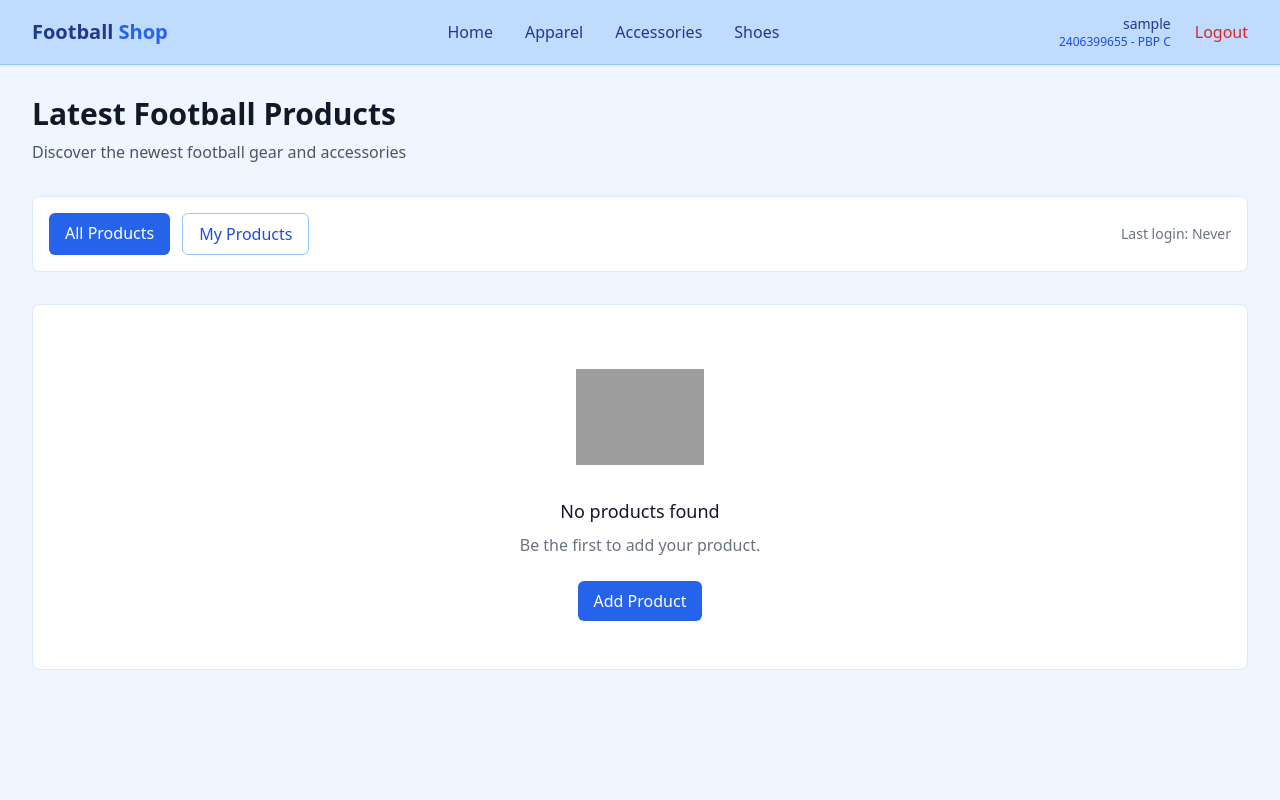
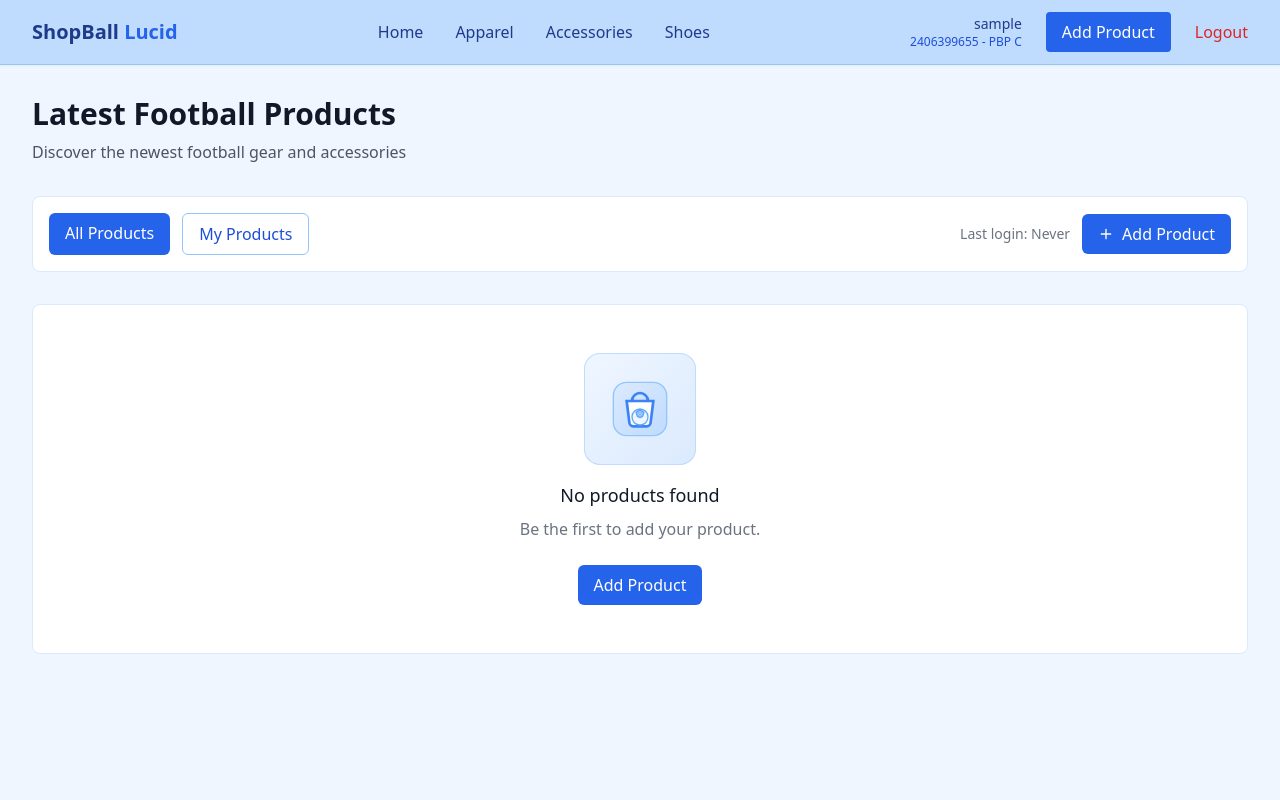
Before and after one commit to lucidd2712/EDagang_FootballLcd, a Django app: page / in a window 1280 px wide. Run offline with Django 5.2, Linux system fonts and the light colour scheme; the visitor is signed in with stand-in values (Sample User, id 1); data that the repository does not hold is empty; some libraries are stand-ins or nearby versions; grey boxes are pictures that could not be loaded.

Commit message:
tugas 5 part 6

```diff
--- a/main/templates/create_product.html
+++ b/main/templates/create_product.html
@@ -1,6 +1,6 @@
 {% extends 'base.html' %}
 {% block meta %}
-<title>Add Product - Football Shop</title>
+<title>Add Product - ShopBall Lucid</title>
 {% endblock meta %}
 
 {% block content %}
--- a/main/templates/edit_product.html
+++ b/main/templates/edit_product.html
@@ -2,7 +2,7 @@
 {% load static %}
 
 {% block meta %}
-<title>Edit Product - Football Shop</title>
+<title>Edit Product - ShopBall Lucid</title>
 {% endblock meta %}
 
 {% block content %}
--- a/main/templates/home.html
+++ b/main/templates/home.html
@@ -16,34 +16,53 @@
       <p class="text-gray-600">Discover the newest football gear and accessories</p>
     </div>
 
-    <!-- Filter Section -->
+    <!-- Filter + Actions -->
     <div class="flex flex-col sm:flex-row sm:items-center sm:justify-between mb-8 bg-white rounded-lg border border-blue-100 p-4">
+      <!-- left: filters -->
       <div class="flex space-x-3 mb-4 sm:mb-0">
-        <a href="?" class="{% if request.GET.filter == 'all' or not request.GET.filter  %} bg-blue-600 text-white{% else %}bg-white text-blue-700 border border-blue-300{% endif %} px-4 py-2 rounded-md font-medium transition-colors hover:bg-blue-600 hover:text-white">
+        <a href="?"
+           class="{% if request.GET.filter == 'all' or not request.GET.filter %} bg-blue-600 text-white {% else %} bg-white text-blue-700 border border-blue-300 {% endif %} px-4 py-2 rounded-md font-medium transition-colors hover:bg-blue-600 hover:text-white">
           All Products
         </a>
-        <a href="?filter=my" class="{% if request.GET.filter == 'my' %} bg-blue-600 text-white{% else %}bg-white text-blue-700 border border-blue-300{% endif %} px-4 py-2 rounded-md font-medium transition-colors hover:bg-blue-600 hover:text-white">
+        <a href="?filter=my"
+           class="{% if request.GET.filter == 'my' %} bg-blue-600 text-white {% else %} bg-white text-blue-700 border border-blue-300 {% endif %} px-4 py-2 rounded-md font-medium transition-colors hover:bg-blue-600 hover:text-white">
           My Products
         </a>
       </div>
+
+      <!-- right: last login + add product -->
       {% if user.is_authenticated %}
-        <div class="text-sm text-gray-500">
-          Last login: {{ last_login }}
-        </div>
+      <div class="flex items-center gap-3 justify-between sm:justify-end">
+        <span class="text-sm text-gray-500 hidden sm:inline">Last login: {{ last_login }}</span>
+        <a href="{% url 'main:create_product' %}"
+           class="inline-flex items-center gap-2 px-4 py-2 bg-blue-600 text-white rounded-md font-medium hover:bg-blue-700 transition-colors">
+          <svg xmlns="http://www.w3.org/2000/svg" class="h-4 w-4" viewBox="0 0 24 24" fill="none" stroke="currentColor" stroke-width="2">
+            <path d="M12 5v14M5 12h14" stroke-linecap="round" stroke-linejoin="round"/>
+          </svg>
+          <span class="hidden sm:inline">Add Product</span>
+          <span class="sm:hidden">Add</span>
+        </a>
+      </div>
       {% endif %}
     </div>
 
-    <!-- Products Grid -->
+    <!-- Products -->
     {% if not products %}
       <div class="bg-white rounded-lg border border-blue-100 p-12 text-center">
-        <div class="w-32 h-32 mx-auto mb-4">
-          <img src="{% static 'image/no-news.png' %}" alt="No products" class="w-full h-full object-contain">
+        <div class="mx-auto mb-4 flex h-28 w-28 items-center justify-center rounded-2xl bg-gradient-to-br from-blue-50 to-blue-100 ring-1 ring-inset ring-blue-200">
+          <img src="{% static 'image/no-products.svg' %}" alt="No products" class="h-16 w-16" />
         </div>
         <h3 class="text-lg font-medium text-gray-900 mb-2">No products found</h3>
         <p class="text-gray-500 mb-6">Be the first to add your product.</p>
+        {% if user.is_authenticated %}
         <a href="{% url 'main:create_product' %}" class="inline-flex items-center px-4 py-2 bg-blue-600 text-white rounded-md hover:bg-blue-700 transition-colors">
           Add Product
         </a>
+        {% else %}
+        <a href="{% url 'main:login' %}" class="inline-flex items-center px-4 py-2 bg-blue-600 text-white rounded-md hover:bg-blue-700 transition-colors">
+          Sign in to add
+        </a>
+        {% endif %}
       </div>
     {% else %}
       <div class="grid grid-cols-1 md:grid-cols-2 lg:grid-cols-3 gap-6">
@@ -53,5 +72,16 @@
       </div>
     {% endif %}
   </div>
+
+  <!-- FAB (mobile only) -->
+  {% if user.is_authenticated %}
+  <a href="{% url 'main:create_product' %}"
+     class="fixed sm:hidden bottom-6 right-6 p-4 rounded-full shadow-lg bg-blue-600 text-white hover:bg-blue-700 transition-colors"
+     aria-label="Add Product">
+    <svg xmlns="http://www.w3.org/2000/svg" class="h-6 w-6" viewBox="0 0 24 24" fill="none" stroke="currentColor" stroke-width="2">
+      <path d="M12 5v14M5 12h14" stroke-linecap="round" stroke-linejoin="round"/>
+    </svg>
+  </a>
+  {% endif %}
 </div>
 {% endblock content %}
--- a/main/templates/show_product.html
+++ b/main/templates/show_product.html
@@ -2,7 +2,7 @@
 {% load static %}
 
 {% block meta %}
-<title>{{ product.name }} - Football Shop</title>
+<title>{{ product.name }} - ShopBall Lucid</title>
 {% endblock meta %}
 
 {% block content %}
--- a/main/views.py
+++ b/main/views.py
@@ -37,7 +37,7 @@ def show_main(request, category=None):
     }
     return render(request, "home.html", context)
 
-
+@login_required(login_url='/login')
 def create_product(request):
     form = ProductForm(request.POST or None)
     if form.is_valid() and request.method == "POST":
--- a/templates/navbar.html
+++ b/templates/navbar.html
@@ -5,16 +5,20 @@
       <!-- Logo -->
       <div class="flex items-center">
         <h1 class="text-xl font-semibold text-blue-900">
-          Football <span class="text-blue-600">Shop</span>
+          ShopBall <span class="text-blue-600">Lucid</span>
         </h1>
       </div>
 
       <!-- Desktop Navigation -->
       <div class="hidden md:flex items-center space-x-8">
-        <a href="{% url 'main:show_main' %}" class="text-blue-900 hover:text-blue-700 font-medium transition-colors">Home</a>
-        <a href="{% url 'main:apparel' %}" class="text-blue-900 hover:text-blue-700 font-medium transition-colors">Apparel</a>
-        <a href="{% url 'main:accessories' %}" class="text-blue-900 hover:text-blue-700 font-medium transition-colors">Accessories</a>
-        <a href="{% url 'main:shoes' %}" class="text-blue-900 hover:text-blue-700 font-medium transition-colors">Shoes</a>
+        <a href="{% url 'main:show_main' %}"
+           class="text-blue-900 hover:text-blue-700 font-medium transition-colors">Home</a>
+        <a href="{% url 'main:apparel' %}"
+           class="text-blue-900 hover:text-blue-700 font-medium transition-colors">Apparel</a>
+        <a href="{% url 'main:accessories' %}"
+           class="text-blue-900 hover:text-blue-700 font-medium transition-colors">Accessories</a>
+        <a href="{% url 'main:shoes' %}"
+           class="text-blue-900 hover:text-blue-700 font-medium transition-colors">Shoes</a>
       </div>
 
       <!-- Desktop User Section -->
@@ -24,6 +28,10 @@
             <div class="text-sm font-medium text-blue-900">{{ name|default:user.username }}</div>
             <div class="text-xs text-blue-700">{{ npm|default:"Student" }} - {{ class|default:"Class" }}</div>
           </div>
+          <a href="{% url 'main:create_product' %}"
+             class="bg-blue-600 hover:bg-blue-700 text-white px-4 py-2 rounded font-medium transition-colors">
+            Add Product
+          </a>
           <a href="{% url 'main:logout' %}" class="text-red-600 hover:text-red-700 font-medium transition-colors">
             Logout
           </a>
@@ -66,7 +74,14 @@
             <div class="font-medium text-blue-900">{{ name|default:user.username }}</div>
             <div class="text-sm text-blue-700">{{ npm|default:"Student" }} - {{ class|default:"Class" }}</div>
           </div>
-          <a href="{% url 'main:logout' %}" class="block text-red-600 hover:text-red-700 font-medium py-3 transition-colors">Logout</a>
+          <div class="space-y-3">
+            <a href="{% url 'main:create_product' %}" class="block bg-blue-600 hover:bg-blue-700 text-white font-medium py-3 px-4 rounded text-center transition-colors">
+              Add Product
+            </a>
+            <a href="{% url 'main:logout' %}" class="block text-red-600 hover:text-red-700 font-medium py-3 transition-colors text-center">
+              Logout
+            </a>
+          </div>
         {% else %}
           <div class="space-y-3">
             <a href="{% url 'main:login' %}" class="block text-blue-900 hover:text-blue-700 font-medium py-3 transition-colors">Login</a>
@@ -80,9 +95,6 @@
   <script>
     const btn = document.querySelector("button.mobile-menu-button");
     const menu = document.querySelector(".mobile-menu");
-
-    btn.addEventListener("click", () => {
-      menu.classList.toggle("hidden");
-    });
+    btn?.addEventListener("click", () => menu?.classList.toggle("hidden"));
   </script>
 </nav>
```
Also changed, not shown: main/templates/login.html (+37 -37 lines), main/templates/register.html (+32 -38 lines), static/css/global.css (+30 -0 lines), static/image/no-products.svg (added).
